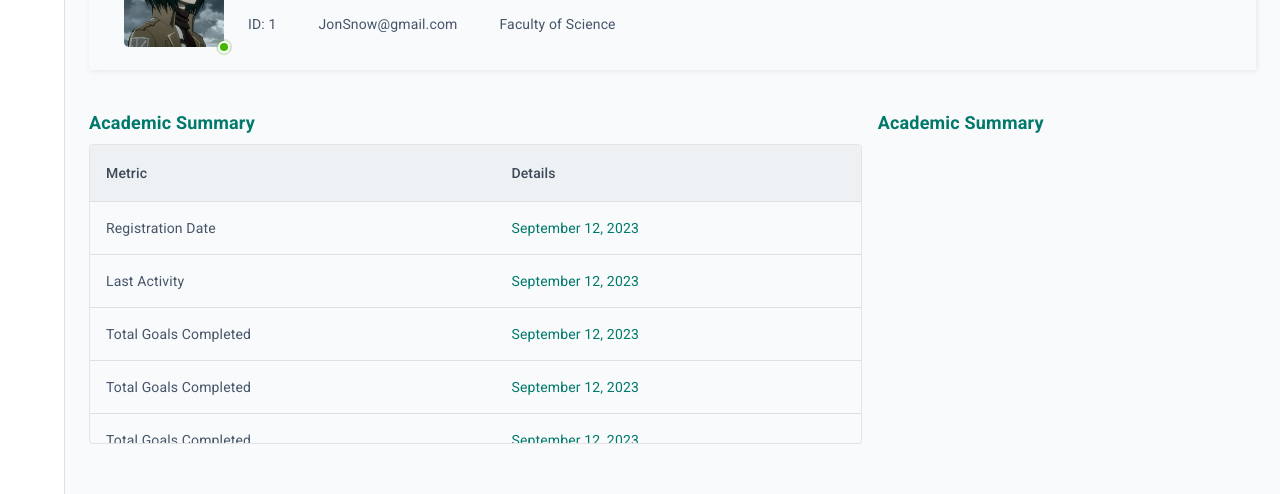
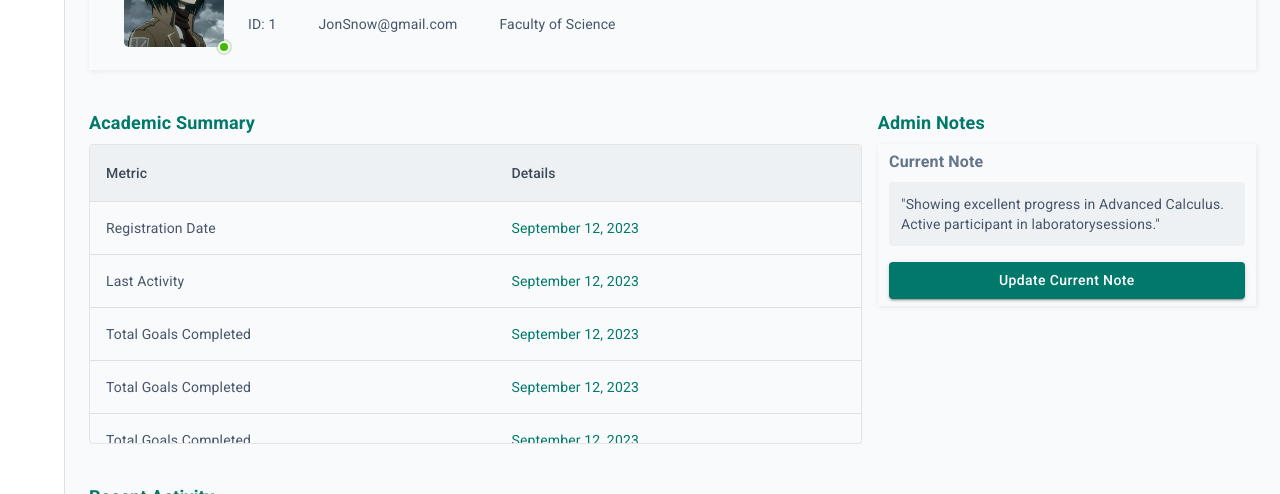
Before and after one commit to EngyAla/EaseUp-Admin-Dashboard, a React (Vite) app: page /dashboard/studentProfile/1 in a window 1280 px wide. Shown: the part 225-719 px from the top of the page. Built offline with nearby package versions, Linux system fonts and the light colour scheme; some icons are missing; a web font is replaced by a local one.

Commit message:
finish student profile screen

```diff
--- a/index.html
+++ b/index.html
@@ -4,7 +4,7 @@
     <meta charset="UTF-8" />
     <link rel="icon" type="image/svg+xml" href="/vite.svg" />
     <meta name="viewport" content="width=device-width, initial-scale=1.0" />
-    <title>easeup-admin-dashboard</title>
+    <title>EaseUp Admin Dashboard</title>
   </head>
   <body>
     <div id="root"></div>
--- a/src/App.css
+++ b/src/App.css
@@ -12,7 +12,8 @@
 
 /* width */
 ::-webkit-scrollbar {
-    width: 5px;
+    width: 3px;
+    height: 3px;
 }
 
 /* Track */
--- a/src/pages/StudentProfile/AdminNotes.jsx
+++ b/src/pages/StudentProfile/AdminNotes.jsx
@@ -1,12 +1,74 @@
-import { Box, Typography } from '@mui/material'
-import React from 'react'
+import { zodResolver } from '@hookform/resolvers/zod';
+import { Box, Button, TextField, Typography } from '@mui/material'
+import React, { useState } from 'react'
+import { useForm } from 'react-hook-form';
+import { updatedNoteSchema } from '../../validations/validAdminNote';
 
 const AdminNotes = () => {
+    const [isEditing, setIsEditing] = useState(false);
+    const [currentNote, setCurrentNote] = useState('Showing excellent progress in Advanced Calculus. Active participant in laboratorysessions.');
+
+    const { handleSubmit, register, formState: {errors, isSubmitting }, reset } = useForm({
+        mode: 'onChange',
+        resolver: zodResolver(updatedNoteSchema)
+    });
+    const onSubmit = ({updatedNote}) =>{
+        setCurrentNote(updatedNote);
+        setIsEditing(false)
+        // console.log(updatedNote);
+        reset();
+    }
+
     return (
-        <Box>
-            <Typography variant='body2' sx={{ color: "#00796B", fontSize: "18px", fontWeight: 600, mt: 5, mb: 1 }}>Academic Summary</Typography>
+        <Box component={"form"} onSubmit={handleSubmit(onSubmit)}>
+            <Typography variant='body2' sx={{ color: "#00796B", fontSize: "18px", fontWeight: 600, mt: 5, mb: 1 }}>
+                Admin Notes
+            </Typography>
+            <Box  sx={{ padding: "2% 3%", boxShadow: "1px 1px 5px rgba(189, 189, 189, 0.3)", }}>
+                <Typography variant='body2' sx={{ color: "#64748B", fontSize: "16px", fontWeight: 600, mb: 1}}>
+                    Current Note
+                </Typography>
+                <Box sx={{ bgcolor: "#eef1f4", borderRadius: 1 }}>
+                    <Typography variant='body2' sx={{ color: "#475569", mb: 2, p: 1.5,  }}>
+                        "{currentNote}"
+                    </Typography>
+                </Box>
+                { isEditing && (
+                    <>
+                    <Typography variant='body2' sx={{ color: "#64748B", fontSize: "16px", fontWeight: 600, mb: 1, mt: 2}}>
+                        Update Note
+                    </Typography>
+                    <TextField
+                    sx={{ mb: .5 }}
+                    fullWidth
+                    multiline
+                    rows={4}
+                    placeholder="Enter a new note for this student..."
+                    {...register("updatedNote")}
+                    error={!!errors.updatedNote}
+                    />
+                    <Typography variant='body2' sx={{ color: "#d32f2f", mb: 2 }}>{errors.updatedNote?.message}</Typography>
+                    </>
+                )}
+                <Button type='submit' onClick={(e) => {
+                if(!isEditing){
+                    e.preventDefault()
+                    setIsEditing(true)
+                    reset()
+                }}} disabled={isSubmitting} variant="contained" sx={{ width: "100%", textTransform: "capitalize"}}>
+                    {isEditing ? "Save Note" : "Update Current Note"}
+                </Button>
+                { isEditing && (
+                    <Button onClick={() => {
+                        setIsEditing(!isEditing)
+                        reset()
+                    }} variant="outlined" sx={{ color: "#64748B",  border: "1px solid #64748B", width: "100%", textTransform: "capitalize", mt: 2}}>
+                        Discard Changes
+                    </Button>
+                )}
+            </Box>
         </Box>
     )
 }
 
-export default AdminNotes
+export default AdminNotes;
--- a/src/pages/StudentProfile/StudentProfile.jsx
+++ b/src/pages/StudentProfile/StudentProfile.jsx
@@ -54,12 +54,10 @@ const StudentProfile = () => {
                 <Grid container spacing={2}>
                     <Grid size={{ xs: 12, md: 8 }}>
                         <AcademicSummaryTable />
+                        <RecentActivityTable />
                     </Grid>
                     <Grid size={{ xs: 12, md: 4 }}>
                         <AdminNotes />
-                    </Grid>
-                    <Grid size={{ xs: 12, md: 8 }}>
-                        <RecentActivityTable />
                     </Grid>
                 </Grid>
             </Box>
--- /dev/null
+++ b/src/validations/validAdminNote.jsx
@@ -0,0 +1,5 @@
+import z from "zod";
+
+export const updatedNoteSchema = z.object({
+    updatedNote: z.string().min(1, {message: "This Field is required"}),
+});
```
